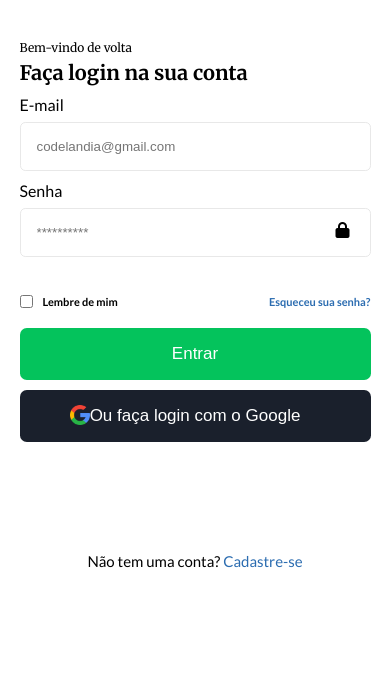
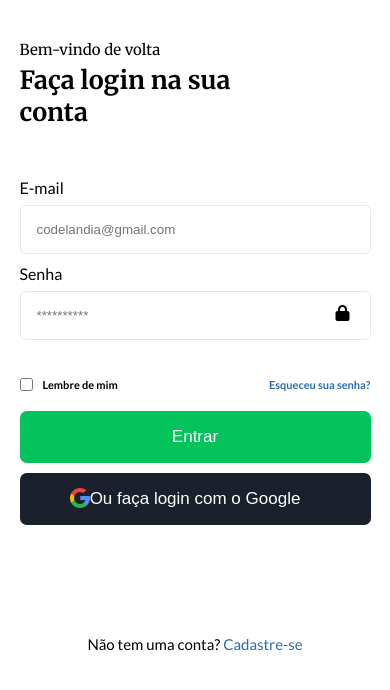
Before and after one commit to user-kbite/desafio-4, a plain HTML site: page index.html in a window 390 px wide. Drawn offline with Linux system fonts and the light colour scheme.

Commit message:
Add files via upload

```diff
--- a/assets/css/style.css
+++ b/assets/css/style.css
@@ -42,7 +42,7 @@
 }
 
 .item:last-child h1 {
-	margin-bottom: 10px;
+	margin-bottom: 5rem;
 	margin-right: 8rem;
 }
 
@@ -175,12 +175,8 @@ span a {
 		background-position: 50px 15px;
 	}
 
-	.item:last-child p {
-		font-size: 1.2rem;
-	}
-
 	.item:last-child h1 {
-		font-size: 2rem;
+		font-size: 2.5rem;
 	}
 
 	.checkbox {
```
